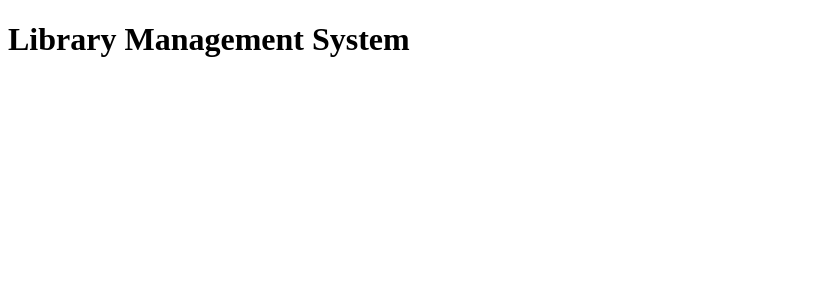
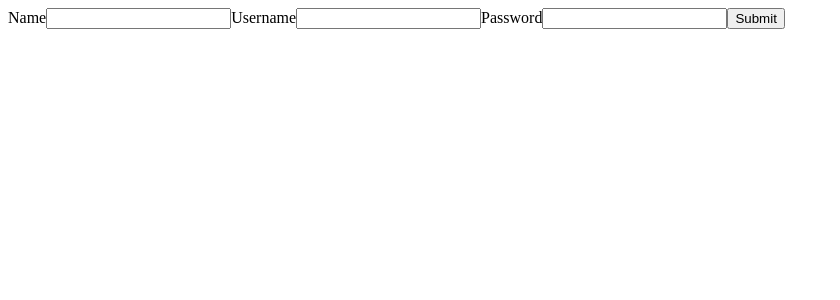
Before and after one commit to vinodkumar2704/lib-ms-react, a React (Vite) app: page /register in a window 1280 px wide. Shown: the top 300 px of the page, without its empty margins (0-840 px from the left). Built offline with nearby package versions, Linux system fonts and the light colour scheme.

Commit message:
added authentication without context

```diff
--- a/src/App.tsx
+++ b/src/App.tsx
@@ -1,10 +1,45 @@
 import { createRoot } from "react-dom/client";
+
+import { BrowserRouter, Routes, Route, Link } from "react-router-dom";
+import Home from "./Home";
+import Start from "./Start";
+import Login from "./Login";
+import Register from "./Register";
+import ProtectedRoute from "./ProtectedRoutes";
+import Library from "./Library";
+// routes
+// /login
+// /signup
+// /home => Borrowed + return
+// /library =>borrow + Add book.
+// /library/add-book =>
+//
 
 const App = () => {
   return (
-    <div>
-      <h1>Library Management System</h1>
-    </div>
+    <BrowserRouter>
+      <Routes>
+        <Route path="/" element={<Start />} />
+        <Route path="/login" element={<Login />} />
+        <Route path="/register" element={<Register />} />
+        <Route
+          path="/home"
+          element={
+            <ProtectedRoute>
+              <Home />
+            </ProtectedRoute>
+          }
+        />
+        <Route
+          path="/library"
+          element={
+            <ProtectedRoute>
+              <Library />
+            </ProtectedRoute>
+          }
+        />
+      </Routes>
+    </BrowserRouter>
   );
 };
 
--- /dev/null
+++ b/src/Home.tsx
@@ -0,0 +1,19 @@
+import { Link, useNavigate } from "react-router-dom";
+
+const Home = () => {
+  const navigate = useNavigate();
+  const handleLogout = () => {
+    localStorage.removeItem("logstate");
+    navigate("/");
+  };
+  return (
+    <div>
+      <Link to={"/library"}>Go to Library.</Link>
+      <button onClick={handleLogout} type="button">
+        Log out
+      </button>
+    </div>
+  );
+};
+
+export default Home;
--- /dev/null
+++ b/src/Library.tsx
@@ -0,0 +1,5 @@
+const library = () => {
+  return <div></div>;
+};
+
+export default library;
--- /dev/null
+++ b/src/Login.tsx
@@ -0,0 +1,64 @@
+import { useState } from "react";
+import { useNavigate } from "react-router-dom";
+
+const Login = () => {
+  const navigate = useNavigate();
+  const [user, setUser] = useState({
+    username: "",
+    password: "",
+  });
+  const login = (e: { preventDefault: () => void }) => {
+    e.preventDefault();
+    if (!localStorage.getItem("user")) {
+      alert("invalid username or password.");
+      setUser({ username: "", password: "" });
+    } else {
+      const loggeduser = JSON.parse(localStorage.getItem("user") || "");
+      if (
+        loggeduser.username === user.username &&
+        loggeduser.password === user.password
+      ) {
+        localStorage.setItem("logstate", "true");
+        navigate("/home");
+      } else {
+        alert("invalid username or password.");
+        setUser({ username: "", password: "" });
+      }
+    }
+  };
+  return (
+    <div>
+      <form onSubmit={login}>
+        <label htmlFor="username">
+          Username
+          <input
+            id="username"
+            name="username"
+            placeholder="Username"
+            type="text"
+            value={user.username}
+            onChange={(e) =>
+              setUser({ ...user, [e.target.name]: e.target.value })
+            }
+          ></input>
+        </label>
+        <label htmlFor="password">
+          Password
+          <input
+            id="password"
+            name="password"
+            placeholder="Password"
+            type="password"
+            value={user.password}
+            onChange={(e) =>
+              setUser({ ...user, [e.target.name]: e.target.value })
+            }
+          ></input>
+        </label>
+        <button>Submit</button>
+      </form>
+    </div>
+  );
+};
+
+export default Login;
--- /dev/null
+++ b/src/ProtectedRoutes.tsx
@@ -0,0 +1,16 @@
+import { Navigate, Outlet } from "react-router-dom";
+
+const ProtectedRoutes = () => {
+  const auth = localStorage.getItem("logstate");
+  return auth ? <Outlet /> : <Navigate to={"/"} />;
+};
+const ProtectedRoute = ({ children }: { children: JSX.Element }) => {
+  const isLogin = localStorage.getItem("logstate");
+  if (!isLogin) {
+    return <Navigate to={"/"} />;
+  } else {
+    return children;
+  }
+};
+
+export default ProtectedRoute;
--- /dev/null
+++ b/src/Register.tsx
@@ -0,0 +1,65 @@
+import { FormEventHandler, useState } from "react";
+import { useNavigate } from "react-router-dom";
+
+const Register = () => {
+  const navigate = useNavigate();
+  const [user, setUser] = useState({
+    name: "",
+    username: "",
+    password: "",
+  });
+  const register = (e: { preventDefault: () => void }) => {
+    e.preventDefault();
+    localStorage.setItem("user", JSON.stringify(user));
+    navigate("/");
+  };
+  return (
+    <div>
+      <form onSubmit={register}>
+        <label htmlFor="name">
+          Name
+          <input
+            id="name"
+            name="name"
+            type="text"
+            value={user.name}
+            onChange={(e) =>
+              setUser({ ...user, [e.target.name]: e.target.value })
+            }
+          ></input>
+        </label>
+        {/* <label htmlFor="ph-no">
+          Phone number
+          <input id="ph-no" name="ph-no" value={name} onChange={(e)=>setName(e.target.value)} ></input>
+        </label> */}
+        <label htmlFor="username">
+          Username
+          <input
+            id="username"
+            name="username"
+            type="text"
+            value={user.username}
+            onChange={(e) =>
+              setUser({ ...user, [e.target.name]: e.target.value })
+            }
+          ></input>
+        </label>
+        <label htmlFor="password">
+          Password
+          <input
+            id="password"
+            name="password"
+            type="text"
+            value={user.password}
+            onChange={(e) =>
+              setUser({ ...user, [e.target.name]: e.target.value })
+            }
+          ></input>
+        </label>
+        <button>Submit</button>
+      </form>
+    </div>
+  );
+};
+
+export default Register;
--- /dev/null
+++ b/src/Start.tsx
@@ -0,0 +1,18 @@
+import { Link, useNavigate } from "react-router-dom";
+
+const Start = () => {
+  return (
+    <div>
+      <h1>Welcome to library management system</h1>
+
+      <Link to="/login">
+        <button>Login</button>
+      </Link>
+      <Link to="/register">
+        <button>Register</button>
+      </Link>
+    </div>
+  );
+};
+
+export default Start;
--- a/src/index.html
+++ b/src/index.html
@@ -9,6 +9,5 @@
 <body>
     <div id="root"></div>
     <script type="module" src="./App.tsx"></script>
-
 </body>
 </html>
```
